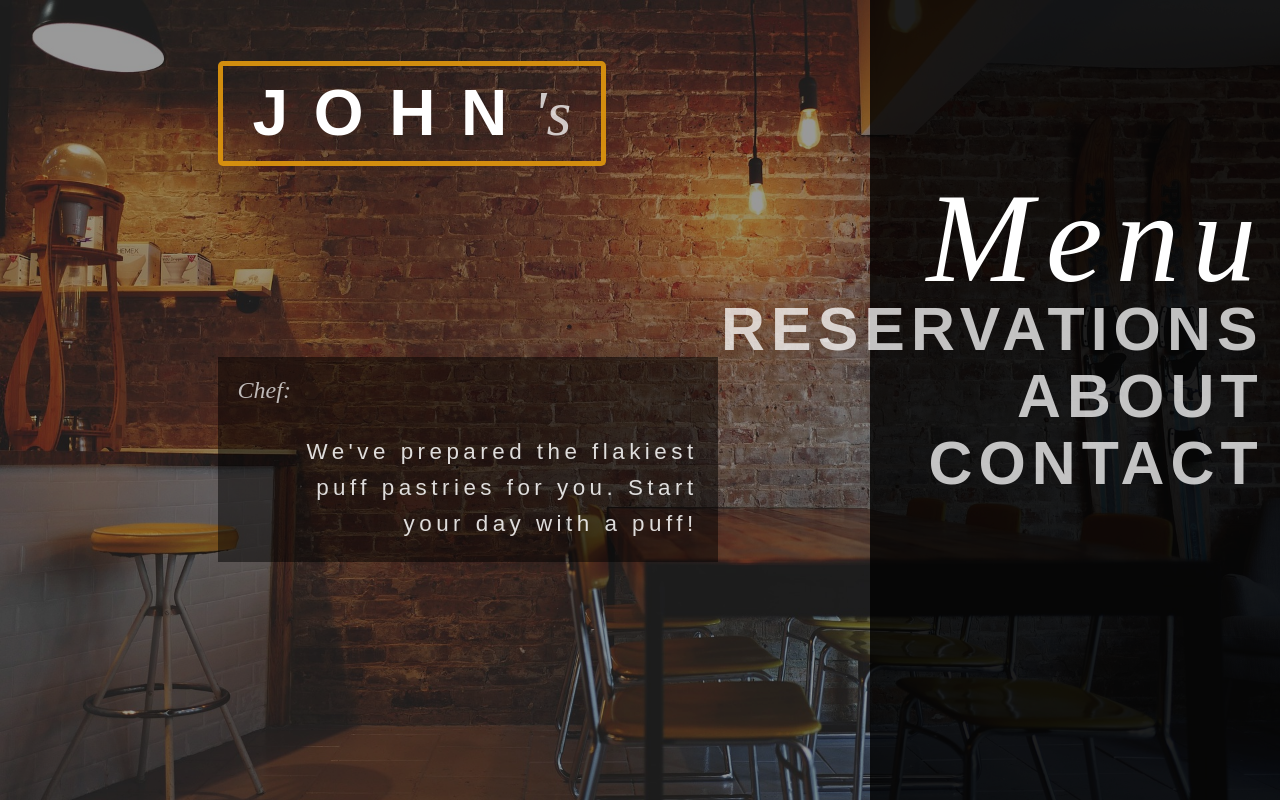
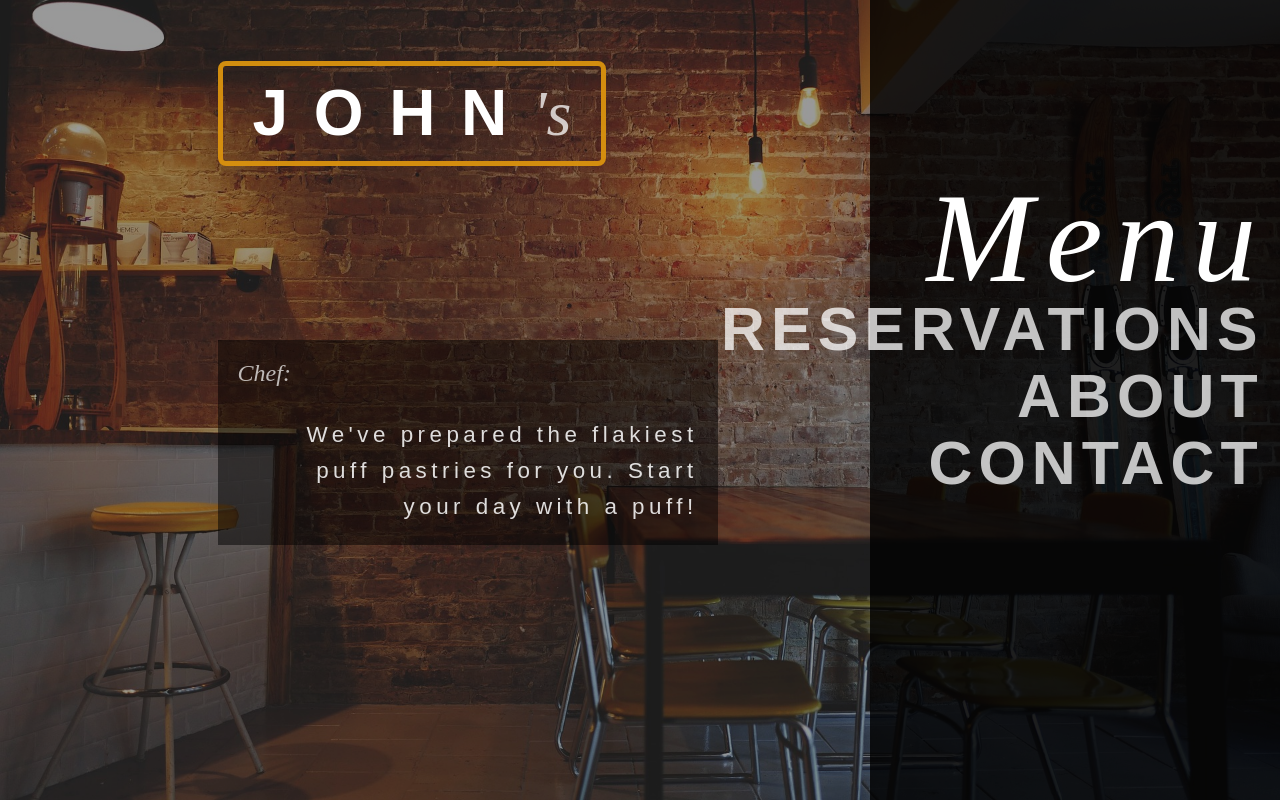
Before and after one commit to akashdas98/restaurant, a plain HTML site: page index.html in a window 1280 px wide. Drawn offline with Linux system fonts and the light colour scheme.

Commit message:
Fix background positioning.

```diff
--- a/style.css
+++ b/style.css
@@ -8,7 +8,6 @@
 body, html {
   width: 100%;
   height: 100%;
-  background: #070700;
 }
 
 #content {
@@ -20,6 +19,7 @@ body, html {
 .bg {
   background: url("./background.jpg") no-repeat;
   background-size: cover;
+  background-position: 0 40%;
   width: 100%;
   height: 100%;
 }
@@ -50,7 +50,7 @@ header {
   margin-right: auto;
   font-weight: 700;
   border: 5px solid rgba(219, 147, 14, 0.95);
-  border-radius: 5px;
+  border-radius: 8px;
   padding: 10px 30px;
 }
 
@@ -68,7 +68,7 @@ header {
   background: rgba(0, 0, 0, 0.5);
   display: flex;
   flex-direction: column;
-  margin: 15% 0 0 25%;
+  margin: 13% 0 0 25%;
   padding: 20px;
 
 }
```
